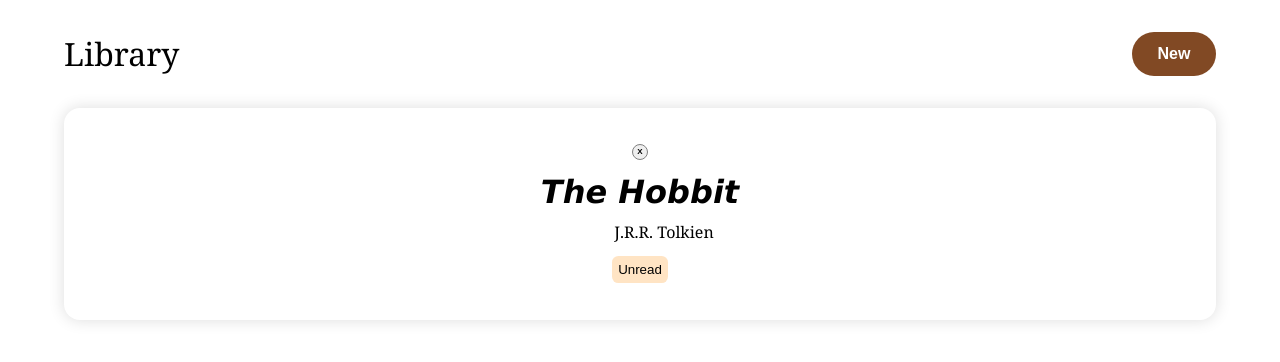
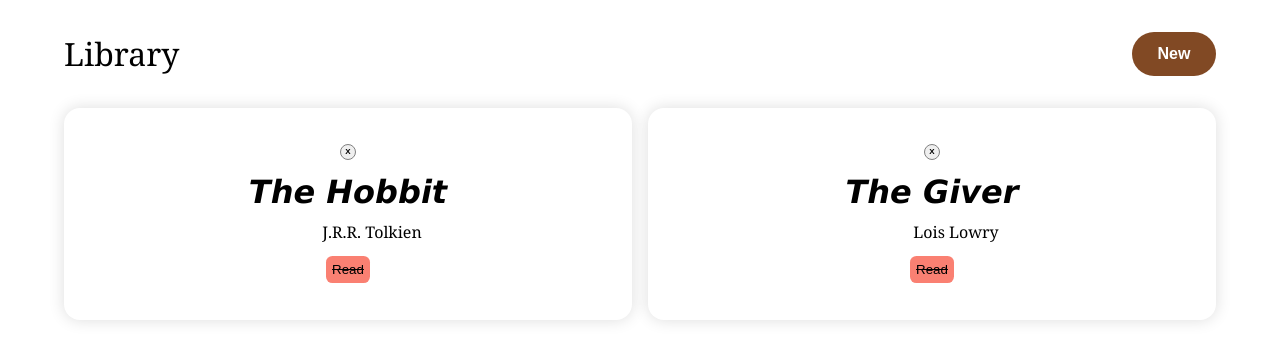
Before and after one commit to James-Loewen/TOP-Library, a plain HTML site: page index.html in a window 1280 px wide. Drawn offline with Linux system fonts and the light colour scheme.

Commit message:
Complete functionality for Library app
Can add new books.
Can delete books from list.
Can toggle "read" status of books.

There are some styling changes I would still like to make. To start
with, I want the "X" button to be in a more appealing location. It would
also be neat to try and add styling for smaller viewports as well.

```diff
--- a/index.html
+++ b/index.html
@@ -28,12 +28,12 @@
       <button type="button" id="add-book">New</button>
     </div>
     <div class="card-container">
-      <div class="card">
+      <!-- <div class="card">
         <button type="button" class="delete-book">X</button>
         <span class="title">The Hobbit</span>
         <span class="author">J.R.R. Tolkien</span>
         <button type="button" class="read-status">Unread</button>
-      </div>
+      </div> -->
     </div>
   </main>
 </body>
--- a/script.js
+++ b/script.js
@@ -1,27 +1,62 @@
-const toggleReadStatus = document.querySelectorAll('.read-status');
-const deleteBtns = document.querySelectorAll('.delete-book');
-const newBook = document.querySelector('#add-book');
+function Book(title, author, haveRead = false) {
+  this.title = title;
+  this.author = author;
+  this.haveRead = haveRead
+}
+
+const myLibrary = [];
+
+const hobbit = new Book("The Hobbit", "J.R.R. Tolkien", true);
+const giver = new Book("The Giver", "Lois Lowry", true);
+
+myLibrary.push(hobbit);
+myLibrary.push(giver);
+
 const dialog = document.querySelector('#new-book-dialog');
-const submitButton = document.querySelector('#new-book-submit');
-const cancelBtn = document.querySelector('#cancel-input');
 const cardContainer = document.querySelector('.card-container');
 const titleInput = document.querySelector('#title-input');
 const authorInput = document.querySelector('#author-input');
 
-function Book(title, author) {
-  this.title = title;
-  this.author = author;
+function populateBookList() {
+  cardContainer.innerHTML = '';
+
+  myLibrary.forEach(book => {
+    let card = document.createElement('div');
+    card.classList.add('card');
+    let xButton = document.createElement('button');
+    xButton.type = 'button';
+    xButton.classList.add('delete-book');
+    xButton.textContent = 'X';
+    let titleText = document.createElement('span');
+    titleText.classList.add('title');
+    titleText.textContent = book.title;
+    let authorText = document.createElement('span');
+    authorText.classList.add('author');
+    authorText.textContent = book.author;
+    let readButton = document.createElement('button');
+    readButton.type = 'button';
+    readButton.classList.add('read-status');
+    if (book.haveRead) {
+      readButton.classList.add('read');
+      readButton.textContent = "Read";
+    } else {
+      readButton.textContent = 'Unread';
     }
+    card.appendChild(xButton);
+    card.appendChild(titleText);
+    card.appendChild(authorText);
+    card.appendChild(readButton);
+    cardContainer.appendChild(card);
+  });
 
-const hobbit = new Book("The Hobbit", "J.R.R. Tolkien");
-
-const myLibrary = [];
-
-myLibrary.push(hobbit);
+  const toggleReadStatus = document.querySelectorAll('.read-status');
 
   toggleReadStatus.forEach(btn => {
     btn.addEventListener('click', (e) => {
       e.target.classList.toggle('read');
+      let childIndex = Array.from(toggleReadStatus).indexOf(e.target);
+      myLibrary[childIndex].haveRead = !myLibrary[childIndex].haveRead;
+      // console.log(myLibrary[childIndex].haveRead);
       if (Array.from(e.target.classList).includes('read')) {
         e.target.textContent = "Read";
       } else {
@@ -30,17 +65,33 @@ toggleReadStatus.forEach(btn => {
     });
   });
 
+  const deleteBtns = document.querySelectorAll('.delete-book');
+
   deleteBtns.forEach(btn => {
     btn.addEventListener('click', (e) => {
-    e.target.parentElement.remove();
+      let childIndex = Array.from(deleteBtns).indexOf(e.target);
+      myLibrary.splice(childIndex, 1);
+      console.table(myLibrary);
+      populateBookList();
     });
   });
 
+}
+
+const newBook = document.querySelector('#add-book');
 newBook.addEventListener('click', () => dialog.showModal());
+
+const cancelBtn = document.querySelector('#cancel-input');
 cancelBtn.addEventListener('click', () => dialog.close());
 
+const submitButton = document.querySelector('#new-book-submit');
 submitButton.addEventListener('click', () => {
   let newBook = new Book(titleInput.value, authorInput.value);
   myLibrary.push(newBook);
+  populateBookList();
+  titleInput.value = '';
+  authorInput.value = '';
   dialog.close()
 });
+
+populateBookList();
--- a/style.css
+++ b/style.css
@@ -105,6 +105,7 @@ main {
   /* border: 5px solid darksalmon; */
   border-radius: 1rem;
   box-shadow: 0 0 1rem #DDD;
+  text-align: center;
 }
 
 .delete-book {
```
Lines whose indentation alone changed are shown as unchanged.
